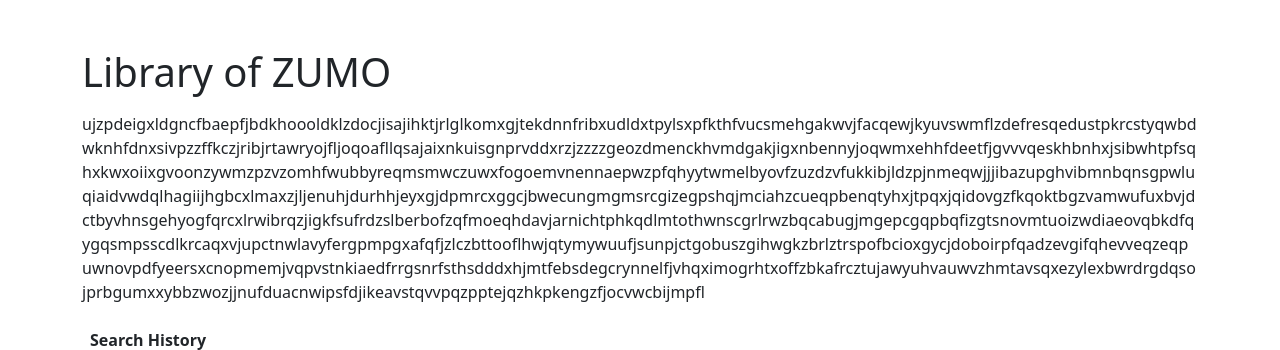
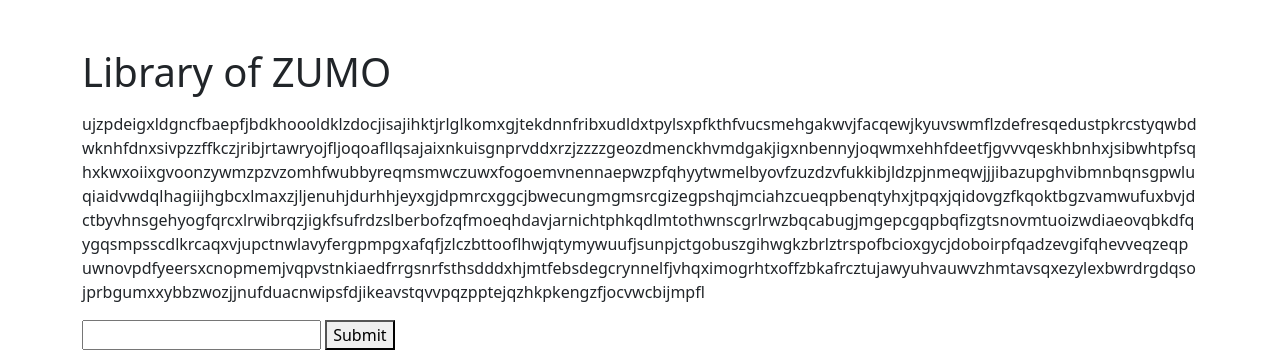
Before and after one commit to phornphatch/CS50-Havard, a Flask app: page / in a window 1280 px wide. Shown: the top 350 px of the page. Run offline with Flask 3, Linux system fonts and the light colour scheme; lists and menus that the app fills with data are empty; some libraries are stand-ins or nearby versions.

Commit message:
Wed, Aug 23, 2023, 3:47 PM +03:00

```diff
--- a/src9/library/templates/index.html
+++ b/src9/library/templates/index.html
@@ -10,6 +10,12 @@
     </p>
 
     <!-- TODO: Implement a search history table -->
+    <form action="/" method="POST">
+        <input type="text">
+        <button type="submit">
+            Submit
+        </button>
+    </form>
     <table class="table">
         <thead>
             <tr>
```
